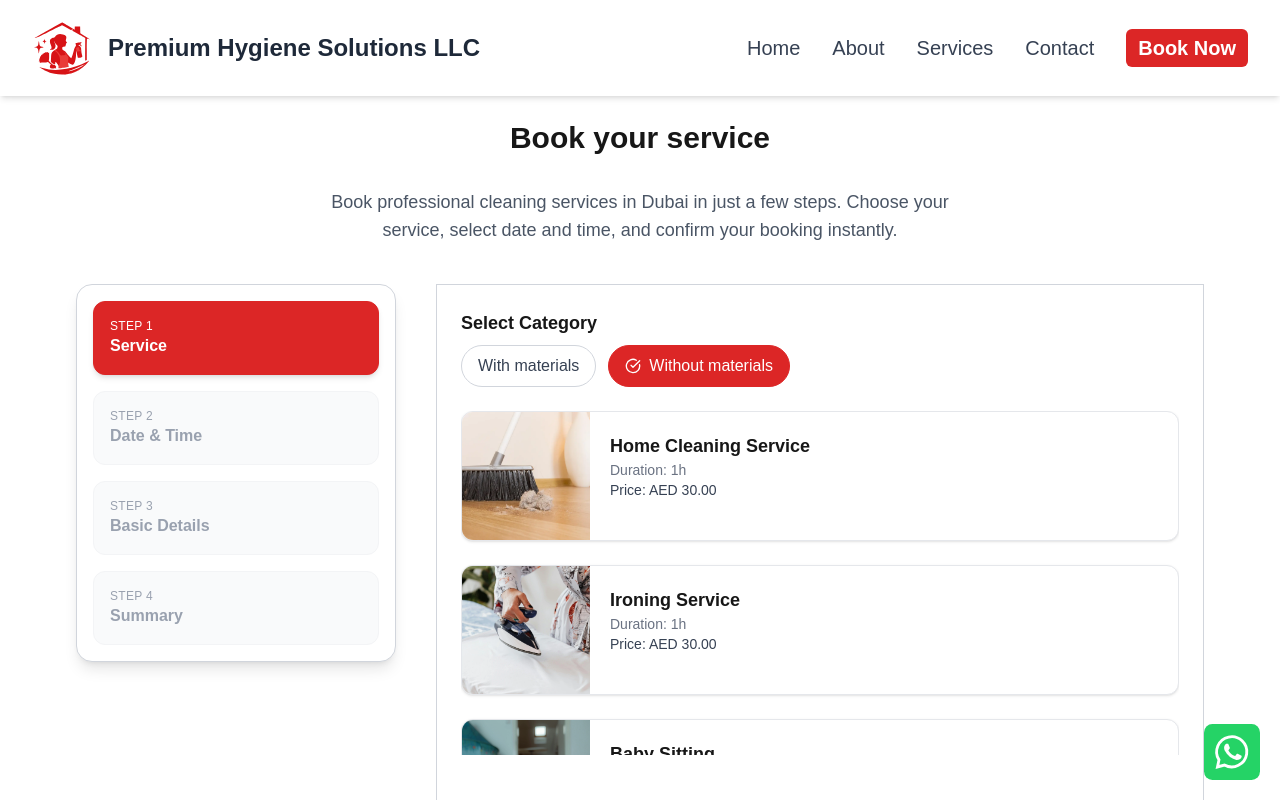
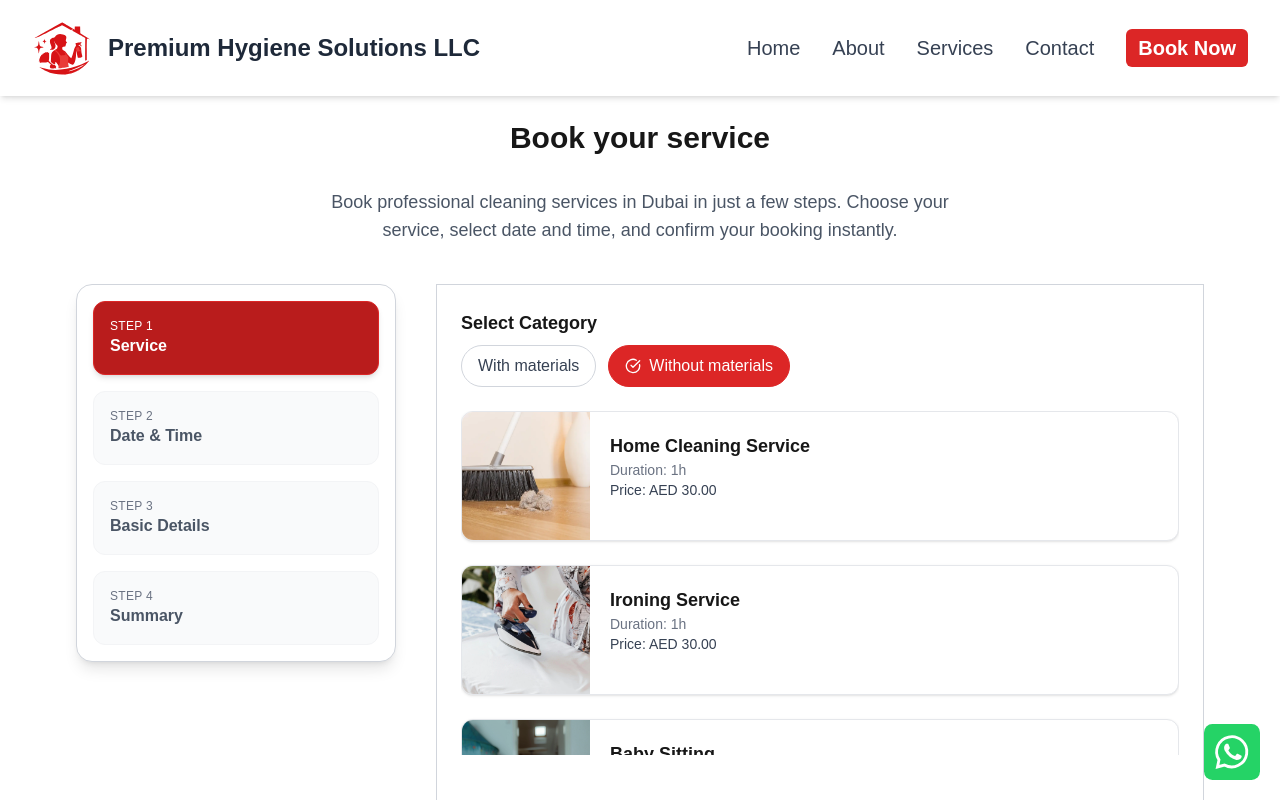
Before and after one commit to Samrood-dev/Premium-Hygiene-Solutions-LLC, a Next.js app: page /booking in a window 1280 px wide. Shown: the top 800 px of the page. Built offline with nearby package versions, Linux system fonts and the light colour scheme.

Commit message:
updates foreground backgroud issue

```diff
--- a/app/componants/Booking/BookingWIzard.tsx
+++ b/app/componants/Booking/BookingWIzard.tsx
@@ -103,31 +103,31 @@ const BookingWizard = () => {
             {steps.map((s) => {
               const isActive = step === s.id;
               const isUnlocked = s.id === 1 || completedSteps.includes(s.id - 1);
+
               return (
                 <MotionItem key={s.id}>
                   <div
                     onClick={() => isUnlocked && goToStep(s.id)}
                     className={`
-              p-4 rounded-xl border transition-all
-              ${isActive
-                        ? "bg-primary text-white border-primary shadow-md"
-                        : ""
-                      }
-              ${isUnlocked
-                        ? "border-gray-200 cursor-pointer hover:shadow-md"
-                        : "bg-gray-50 border-gray-100 text-gray-400 cursor-not-allowed"
-                      }
-            `}
+            p-4 rounded-xl border transition-all
+            ${isActive ? "bg-primary-dark text-white border-primary shadow-md" : ""}
+            ${isUnlocked && !isActive ? "bg-white border-gray-200 text-gray-800 cursor-pointer hover:shadow-md" : ""}
+            ${!isUnlocked ? "bg-gray-50 border-gray-100 text-gray-500 cursor-not-allowed" : ""}
+          `}
                   >
-                    <p className="text-xs uppercase tracking-wide ">
+                    <p className={`text-xs uppercase tracking-wide ${isActive ? "text-white" : isUnlocked ? "text-gray-700" : "text-gray-500"}`}>
                       Step {s.id}
                     </p>
-                    <div className="font-semibold">{s.title}</div>
+
+                    <div className={`font-semibold ${isActive ? "text-white" : isUnlocked ? "text-gray-800" : "text-gray-600"}`}>
+                      {s.title}
+                    </div>
                   </div>
                 </MotionItem>
               );
             })}
           </MotionContainer>
+
         </div>
 
         <div className="flex-1 max-w-3xl">
--- a/app/componants/Hero.tsx
+++ b/app/componants/Hero.tsx
@@ -18,11 +18,12 @@ const Hero = () => {
 
         <MotionItem>
           <p className="text-lg font-semibold md:text-lg mb-3 max-w-2xl mx-auto">
-            Serving homes and offices across Dubai, including Silicon Oasis, Downtown, and Business Bay. Our professional cleaning team ensures every corner shines.
+          Serving homes and offices across Dubai, including Liwan Mazaya, International City, Warsan, and Dubai Land. Our professional cleaning team ensures every corner shines.
           </p>
         </MotionItem>
 
-        {/* <MotionItem className="inline-flex items-center bg-white px-6 py-3 rounded-lg shadow-2xl mb-4">
+        {/* <MotionItem className=" relative inline-flex items-center bg-white px-6 py-3 rounded-lg shadow-2xl mb-4">
+        <div className="absolute inset-0 rounded-full bg-white animate-ping opacity-30"></div>
           <span className="text-red-600 text-sm font-semibold mr-2">FROM</span>
           <span className="text-2xl md:text-3xl font-extrabold text-gray-900">
             30 AED
@@ -33,9 +34,7 @@ const Hero = () => {
         </MotionItem> */}
 
         <MotionItem className="inline-flex relative w-30 h-30 mb-4">
-          {/* Ping effect */}
           <div className="absolute inset-0 rounded-full bg-white animate-ping opacity-30"></div>
-          {/* Main circle */}
           <div className="relative flex flex-col items-center justify-center w-full h-full rounded-full bg-white shadow-xl">
             <span className="text-primary text-3xl font-extrabold">
               30 AED
```
